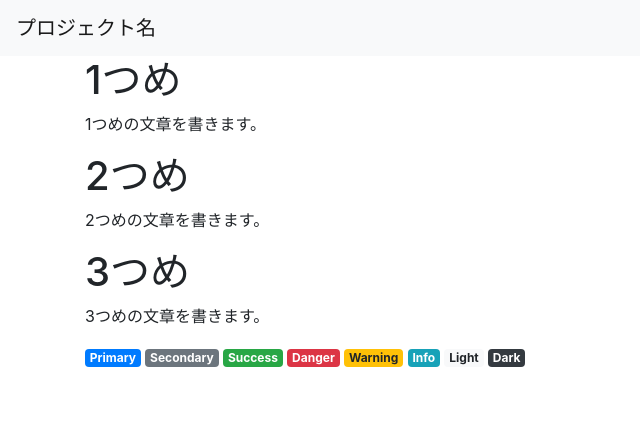
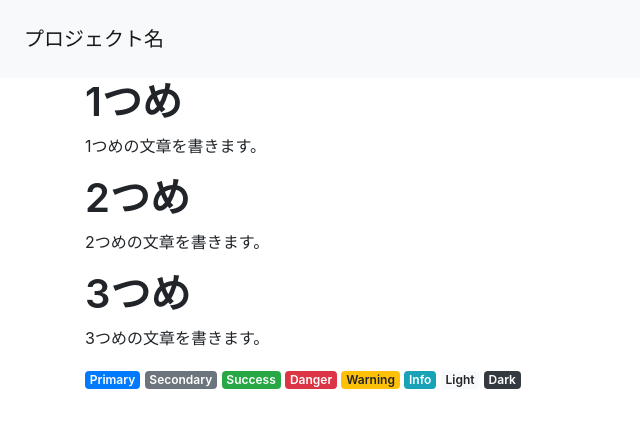
Before and after one commit to kougei-abe/web2-10, a plain HTML site: page index.html in a window 1280 px wide. Shown: the whole page, without its empty margins (0-640 px from the left). Drawn offline with nearby package versions, Linux system fonts and the light colour scheme.

Commit message:
Update index.html

```diff
--- a/index.html
+++ b/index.html
@@ -5,7 +5,8 @@
     <meta name ="viewport" content ="width=device-width, initial-scale=1, shrink-to-fit=no">
     <title>はじめてのBootstrap</title>
     <link rel="stylesheet" href="https://stackpath.bootstrapcdn.com/bootstrap/4.1.3/css/bootstrap.min.css" integrity="sha384-MCw98/SFnGE8fJT3GXwEOngsV7Zt27NXFoaoApmYm81iuXoPkFOJwJ8ERdknLPMO" crossorigin="anonymous">
-  </head>
+	  <link rel="stylesheet" type="text/css" href="css/bootstrap.css">
+</head>
   <body>
     <nav class = "navbar navbar-expand-lg navbar-light bg-light">
       <a class= "navbar-brand" href= "#">プロジェクト名</a>
```
